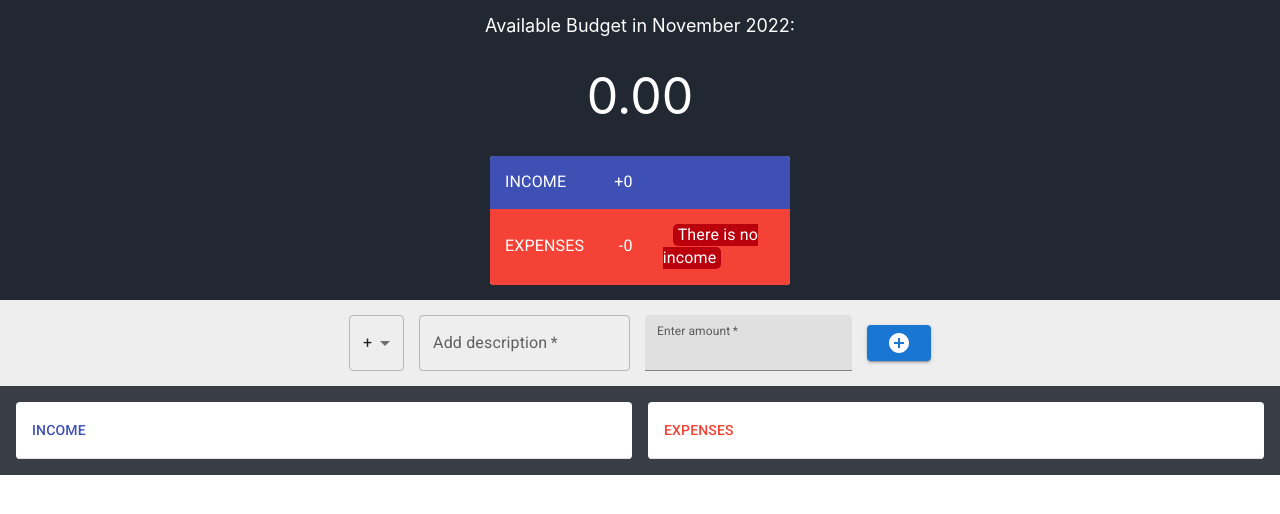
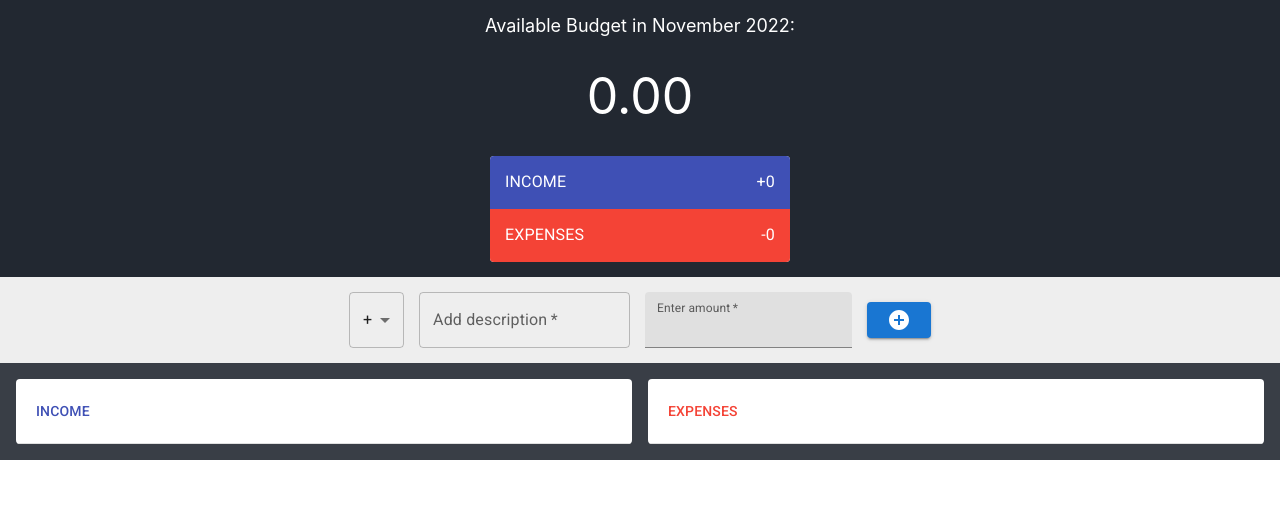
Before and after one commit to DC989/reactbudgetapp, a React (Create React App) app: page / in a window 1280 px wide. Shown: the top 514 px of the page. Built offline with nearby package versions, Linux system fonts and the light colour scheme.

Commit message:
some fixes.

```diff
--- a/src/components/App.jsx
+++ b/src/components/App.jsx
@@ -50,13 +50,13 @@ function App() {
   const incomeSpentPercentageTotal = () => {
     return getIncomeTotal > 0
       ? `${Math.round((getExpenseTotal / getIncomeTotal) * 100)}%`
-      : "There is no income";
+      : false;
   };
 
   const incomeSpentPercentagePerExpense = (amount) => {
     return getIncomeTotal > 0
       ? `${Math.round((amount / getIncomeTotal) * 100)}%`
-      : "There is no income";
+      : false;
   };
 
   const submitTransaction = () => {
@@ -183,6 +183,7 @@ function App() {
               transactions={incomeTransactions}
               type="INCOME"
               deleteTransaction={deleteTransaction}
+              incomeSpentPercentagePerExpense={incomeSpentPercentagePerExpense}
             />
           </Grid>
 
--- a/src/components/Header.jsx
+++ b/src/components/Header.jsx
@@ -34,14 +34,16 @@ export default function Header({
               <TableRow className="AppDisplayIncome">
                 <TableCell>INCOME</TableCell>
                 <TableCell align="right">+{getIncomeTotal}</TableCell>
-                <TableCell></TableCell>
+                {incomeSpentPercentageTotal() ? <TableCell></TableCell> : null}
               </TableRow>
               <TableRow className="AppDisplayExpenses">
                 <TableCell>EXPENSES</TableCell>
                 <TableCell align="right">-{getExpenseTotal}</TableCell>
-                <TableCell>
-                  <span>{incomeSpentPercentageTotal()}</span>
-                </TableCell>
+                {incomeSpentPercentageTotal() ? (
+                  <TableCell>
+                    <span>{incomeSpentPercentageTotal()}</span>
+                  </TableCell>
+                ) : null}
               </TableRow>
             </TableBody>
           </Table>
--- a/src/components/TransactionsList.jsx
+++ b/src/components/TransactionsList.jsx
@@ -33,8 +33,10 @@ export default function TransactionsList({
             ? transactions.map((transaction) => (
                 <TableRow key={transaction.id}>
                   <TableCell>{transaction.description}</TableCell>
-                  <TableCell>+{transaction.amount} </TableCell>
+                  <TableCell>+{transaction.amount}</TableCell>
+                  {incomeSpentPercentagePerExpense(transaction.amount) ? (
                     <TableCell></TableCell>
+                  ) : null}
                   <TableCell style={{ position: "relative" }}>
                     <CancelIcon
                       onClick={() =>
@@ -56,19 +58,21 @@ export default function TransactionsList({
                 <TableRow key={transaction.id}>
                   <TableCell>{transaction.description}</TableCell>
                   <TableCell>-{transaction.amount}</TableCell>
+                  {incomeSpentPercentagePerExpense(transaction.amount) ? (
                     <TableCell>
                       <span
                         style={{
                           display: "inline-block",
                           borderRadius: "5px",
                           backgroundColor: "#ba000d",
-                        padding: "1px 5px 2px",
+                          padding: "1px 5px 0",
                           color: "#fff",
                         }}
                       >
                         {incomeSpentPercentagePerExpense(transaction.amount)}
                       </span>
                     </TableCell>
+                  ) : null}
                   <TableCell style={{ position: "relative" }}>
                     <CancelIcon
                       onClick={() =>
--- a/src/styles/App.css
+++ b/src/styles/App.css
@@ -43,7 +43,7 @@
   border-radius: 5px;
   background-color: #ba000d;
   margin-left: 10px;
-  padding: 1px 5px 2px;
+  padding: 3px 5px;
 }
 
 .AppForm {
@@ -62,6 +62,15 @@
 .AppTransactions {
   background-color: #393e46;
   padding: 16px;
+}
+
+.AppTransactions table th,
+.AppTransactions table td {
+  padding: 20px;
+}
+
+.AppTransactions table td {
+  width: 25%;
 }
 
 .AppContent {
```
Lines whose indentation alone changed are shown as unchanged.
